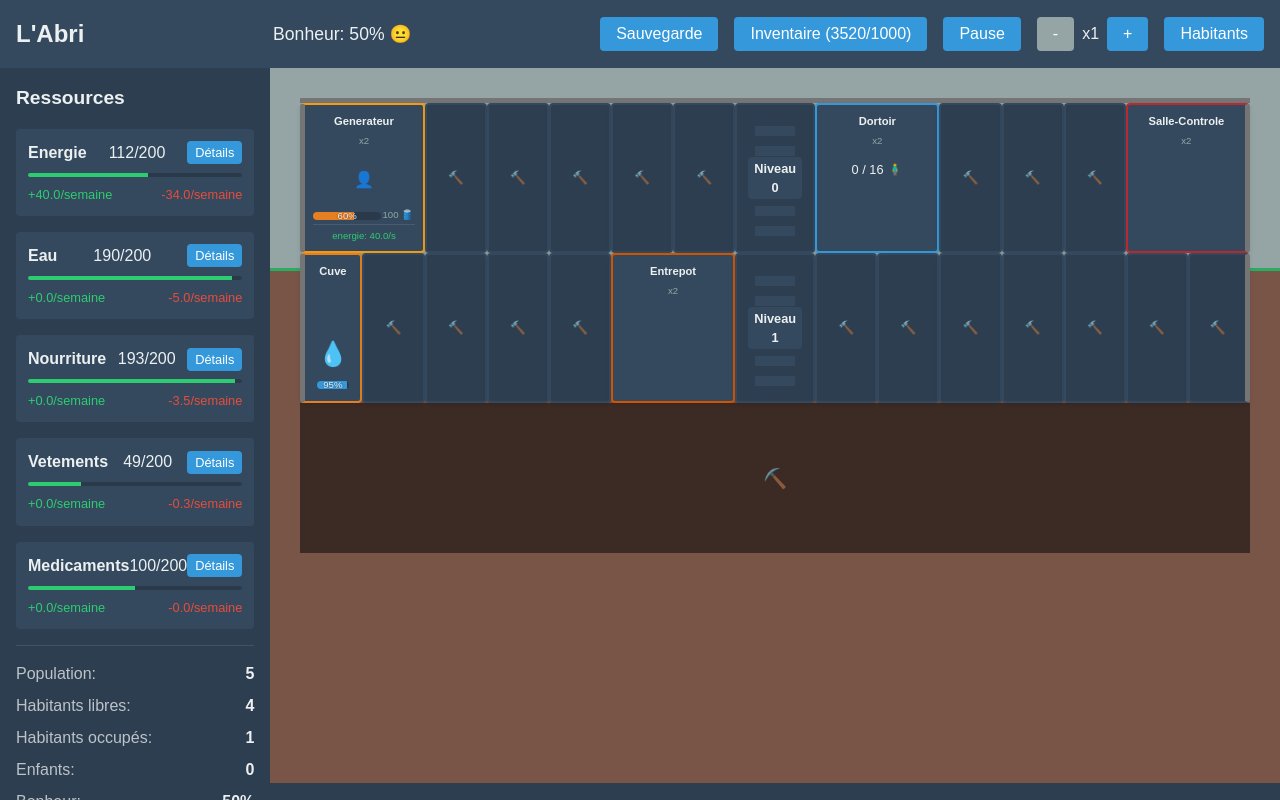
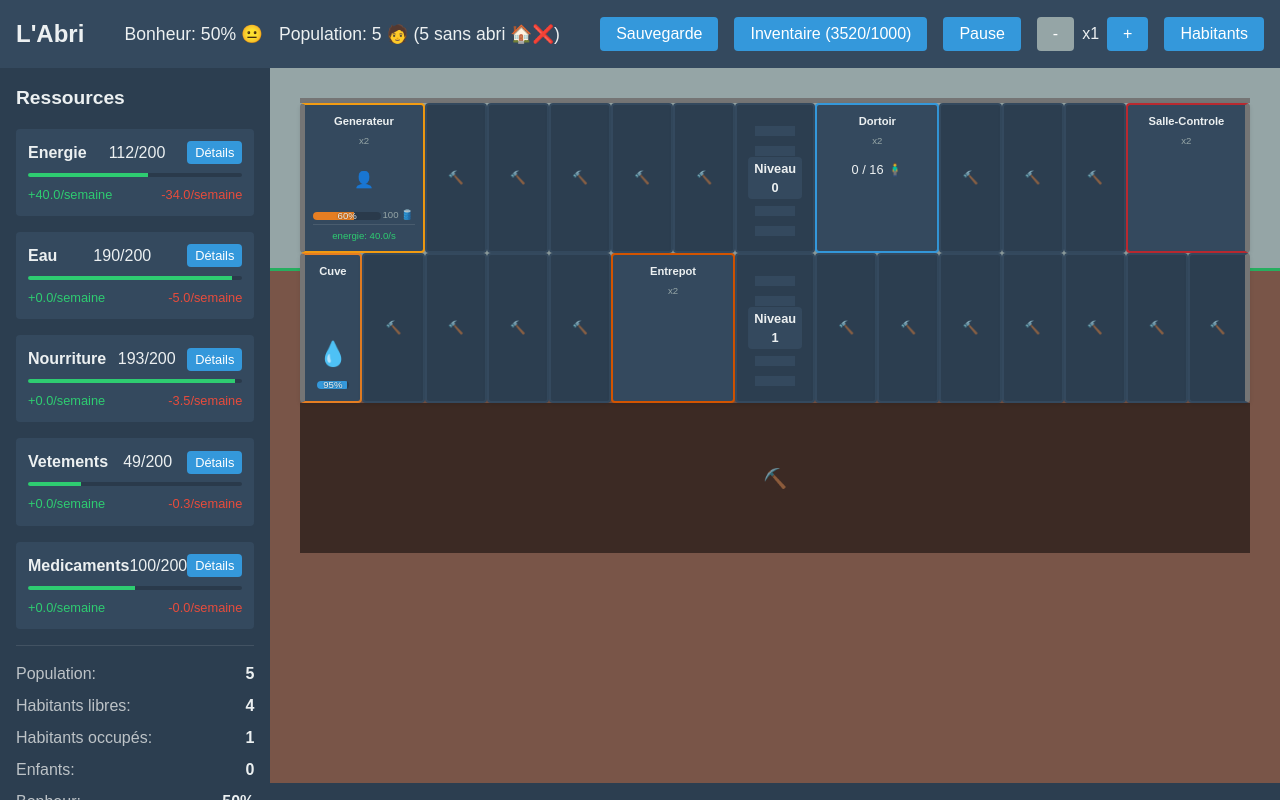
Before and after one commit to manubouillon/L-Abri, a Vue app: page / in a window 1280 px wide. Built offline with nearby package versions, Linux system fonts and the light colour scheme.

Commit message:
Add population display with homeless habitants tracking
- Implement population count in App.vue
- Add warning indicator for habitants without housing
- Display total number of habitants and homeless count
- Enhance game overview with population statistics

```diff
--- a/src/App.vue
+++ b/src/App.vue
@@ -15,6 +15,12 @@
              globalHappiness >= 30 ? '😟' :
              globalHappiness >= 20 ? '😢' :
              globalHappiness >= 10 ? '😭' : '😡' }}
+        </div>
+        <div class="population">
+          Population: {{ habitants.length }} 🧑
+          <span v-if="habitants.filter(h => !h.logement).length > 0" class="warning">
+            ({{ habitants.filter(h => !h.logement).length }} sans abri 🏠❌)
+          </span>
         </div>
       </div>
       <div class="game-controls">
@@ -72,7 +78,7 @@ import NotificationSystem from './components/NotificationSystem.vue'
 
 // État du jeu
 const gameStore = useGameStore()
-const { levels, inventorySpace, gameSpeed, globalHappiness } = storeToRefs(gameStore)
+const { levels, inventorySpace, gameSpeed, globalHappiness, habitants } = storeToRefs(gameStore)
 const isPaused = ref(false)
 const scrollPosition = ref(0)
 const showHabitantsList = ref(false)
```
